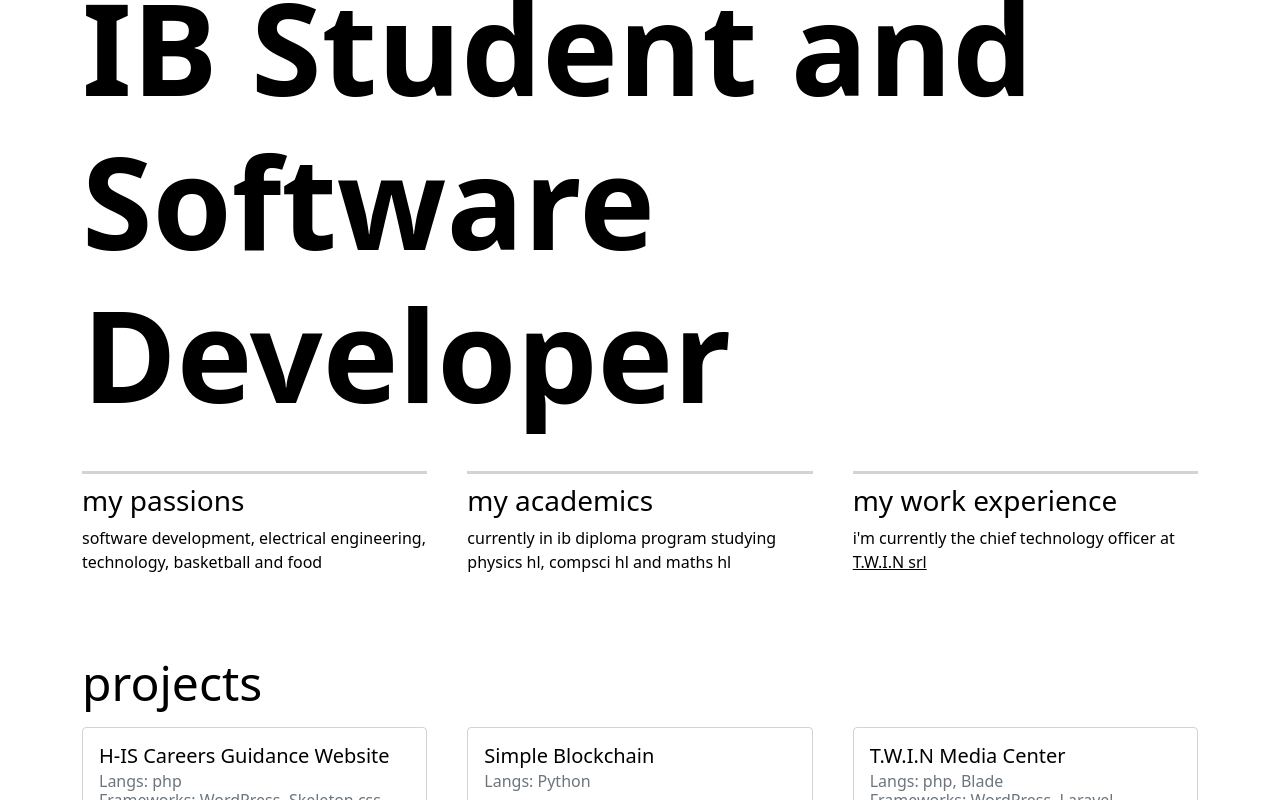
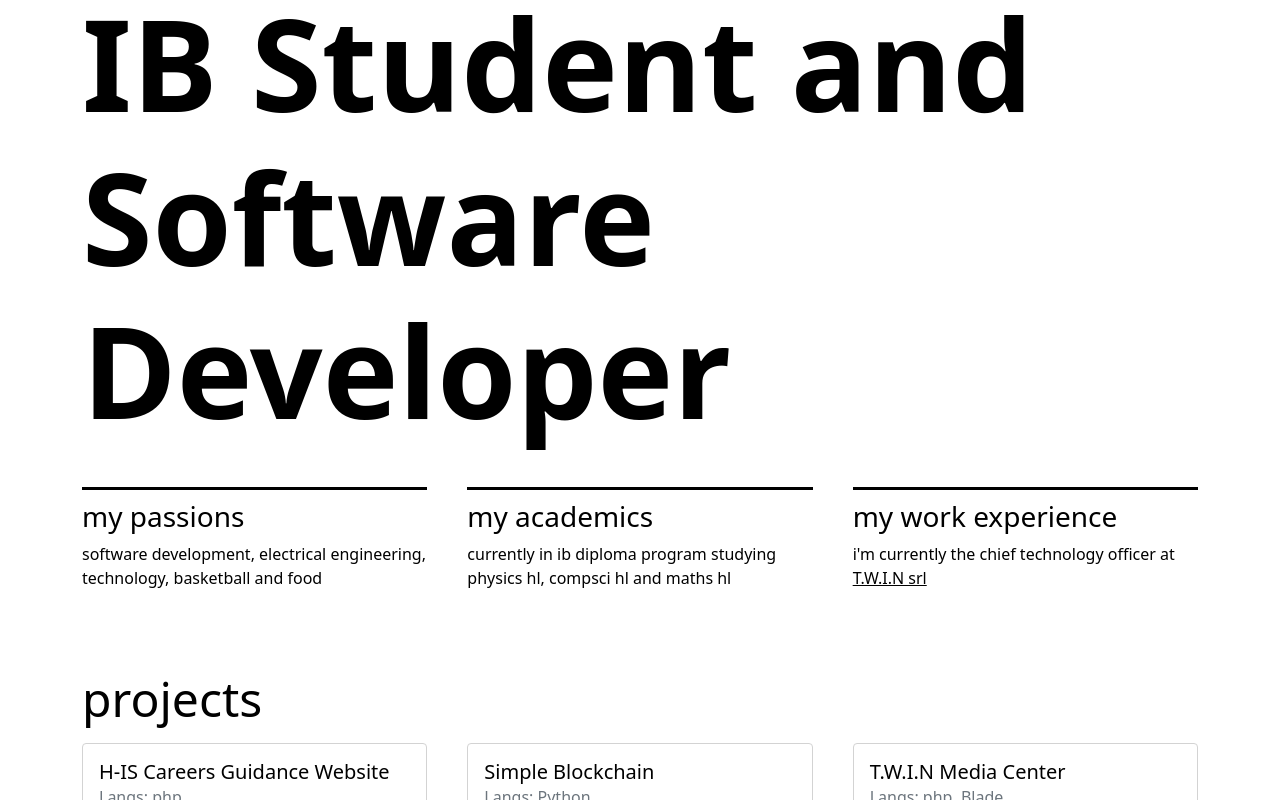
Before and after one commit to jackpeck2004/personal_website, a Next.js app in the folder next/: page / in a window 1280 px wide. Shown: the part 569-1369 px from the top of the page. Built offline with nearby package versions, Linux system fonts and the light colour scheme.

Commit message:
Fixed minor details

```diff
--- a/next/pages/index.js
+++ b/next/pages/index.js
@@ -10,6 +10,7 @@ const Body = styled.div`
   background: ${props => props.theme.colors.primaryBackground};
   min-height: 94vh;
   color: ${props => props.theme.colors.primary};
+  padding: 2vh 0;
 `;
 
 const Characteristics = styled.div`
@@ -20,7 +21,7 @@ const Characteristics = styled.div`
 `;
 
 const Characteristic = styled.div`
-  border-top: 3px solid lightgrey;
+  border-top: 3px solid ${props => props.theme.colors.muted};
 `;
 
 const CharTitle = styled.h3`
@@ -35,7 +36,7 @@ const Page = ({ projects }) => {
   console.log(projects);
 
   return (
-    <Body>
+    <Body id="home">
       {/*Index page, this will be the page loaded when you type /*/}
       <Container>
         <Title>
```
